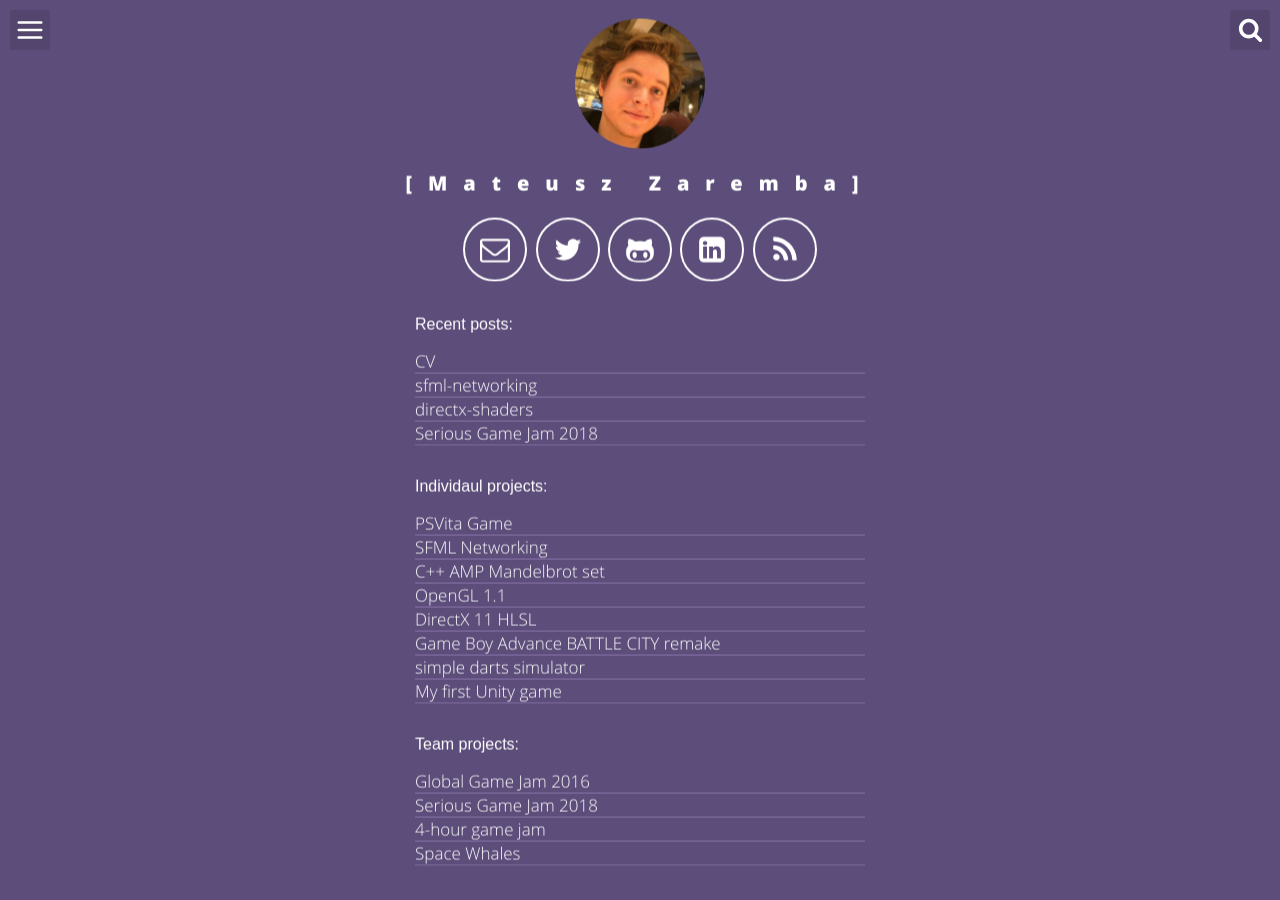
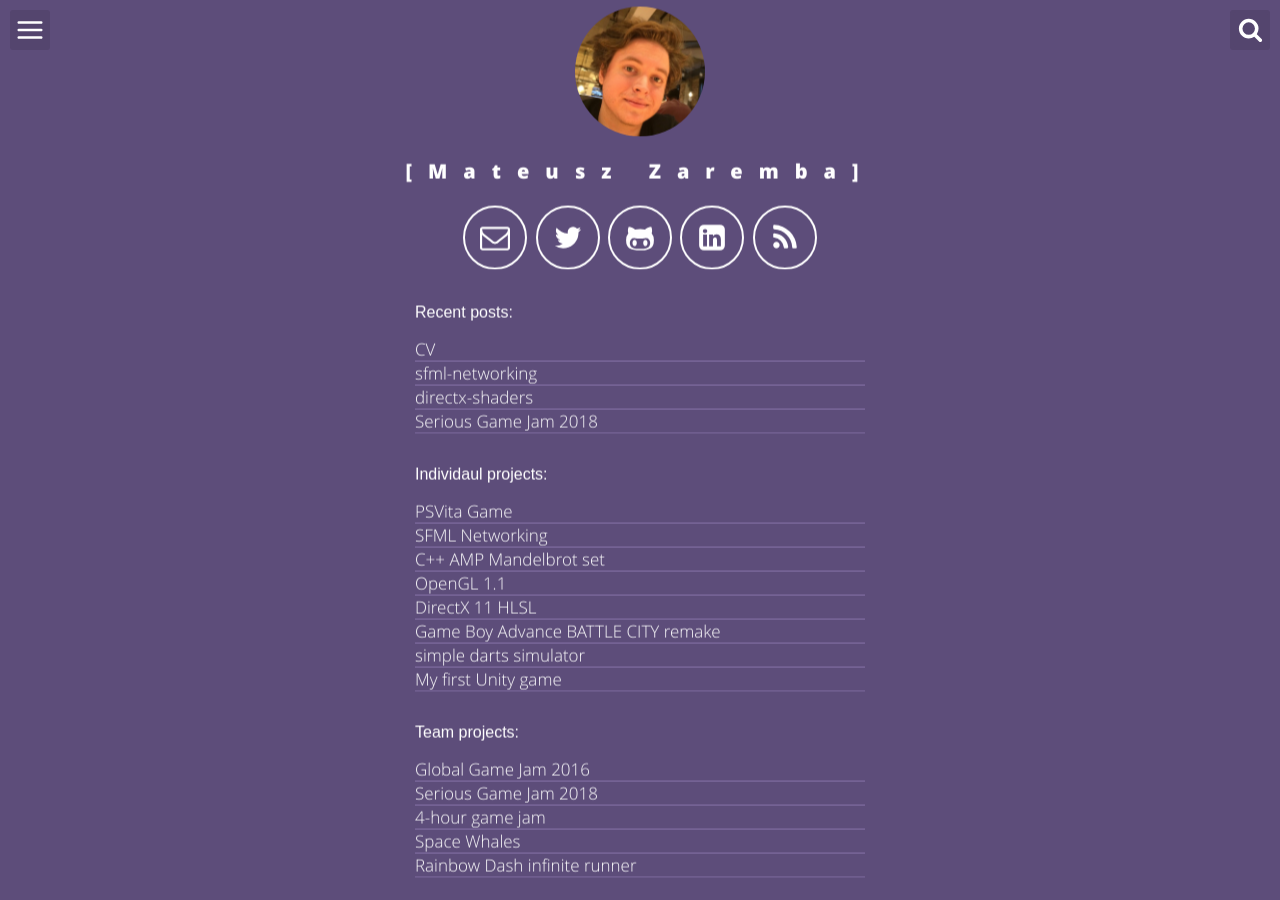
Before and after one commit to matzar/matzar.github.io, a Jekyll site: the page built from index.html, in a window 1280 px wide. Built offline with Jekyll 4.4.1, drawn with Linux system fonts in a browser that asks for light colours.

Commit message:
add: _config rainbow dash

```diff
--- a/_config.yml
+++ b/_config.yml
@@ -91,6 +91,8 @@
     url: /visual_novel
   - name: Space Whales
     url: /space_whales
+  - name: Rainbow Dash infinite runner
+    url: /rainbow_dash
 
 #projects:
 #  - name: Timex (Windows | Unity)
```
